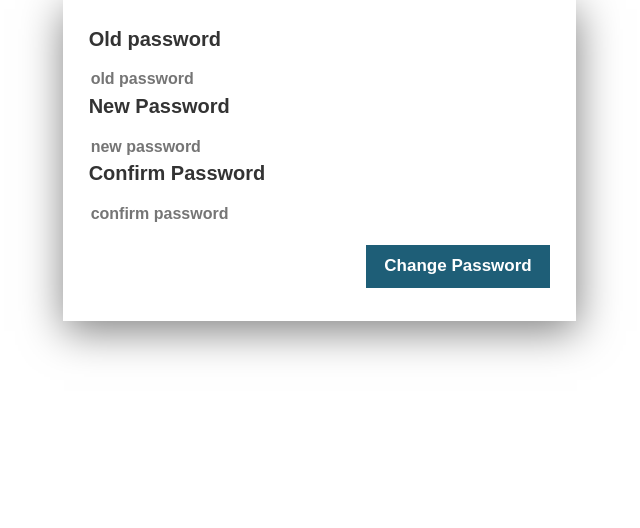
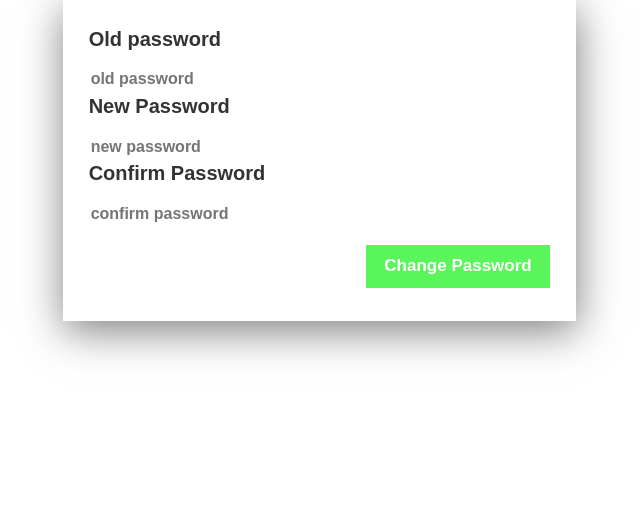
Before and after one commit to oohhallo/efms, a Django app: page /user/change-password in a window 1280 px wide. Shown: the part 177-705 px from the top of the page, without its empty margins (349-989 px from the left). Run offline with Django 3.2, Linux system fonts and the light colour scheme; the visitor is signed in with stand-in values (Sample User, id 1); some libraries are stand-ins or nearby versions.

Commit message:
css chng pwd btn

```diff
--- a/complaint/templates/complaint/change_password.html
+++ b/complaint/templates/complaint/change_password.html
@@ -21,11 +21,11 @@
                     {% if pass_mismatch %}
                     <p>passwords doesnot match</p>
                     {% endif %}
-					<button class="cng-pass-btn" type="submit" name="" value= "change password">Change Password</button>
+					<button class="cng-pass-btn" style='background-color: rgb(90, 245, 90);' type="submit" name="" value= "change password">Change Password</button>
                 </form>
                 {% if pass_changed %}
                     <p>you have succcesfully changed password</p>
-                    <button onclick="location.href='{% url 'login' %}' ">Home</button>
+                    <button onclick="location.href= \"{% url 'login' %}\" ">Home</button>
                     {% endif %}
 
 			</div>
```
